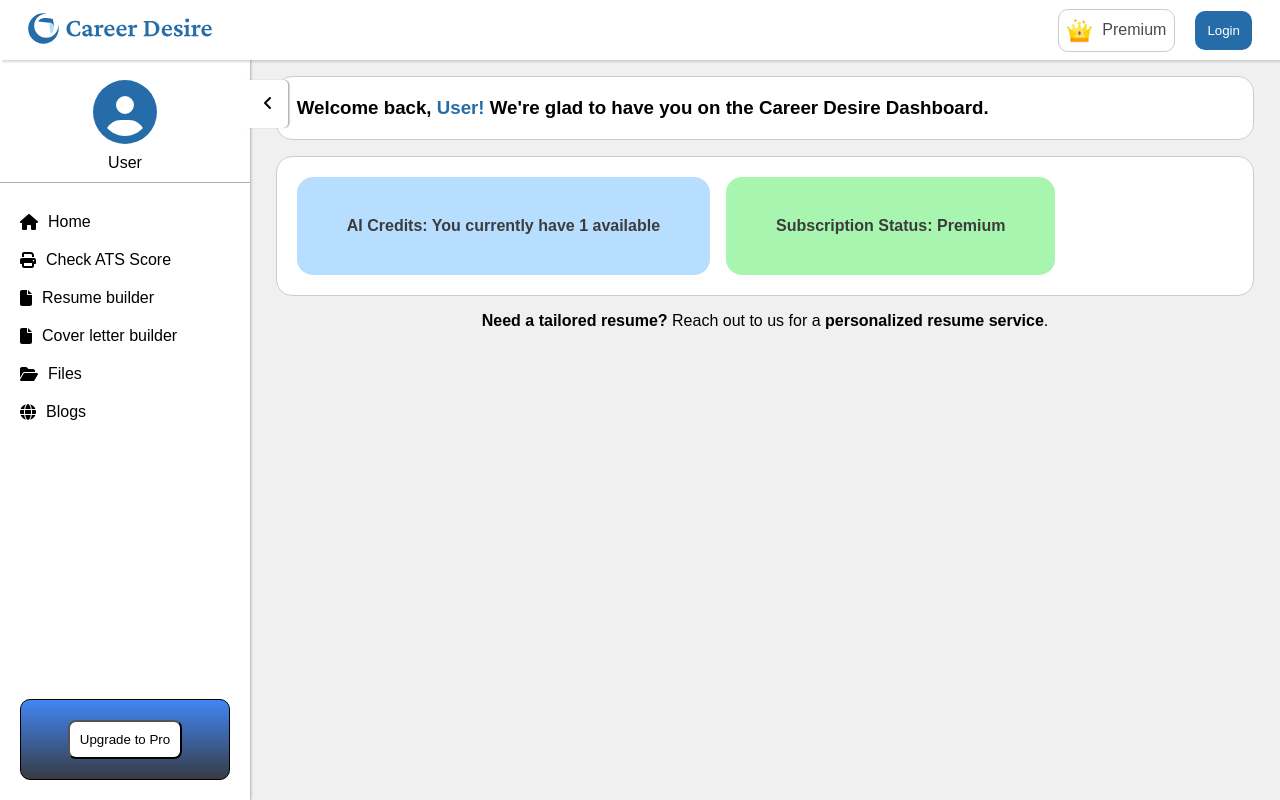
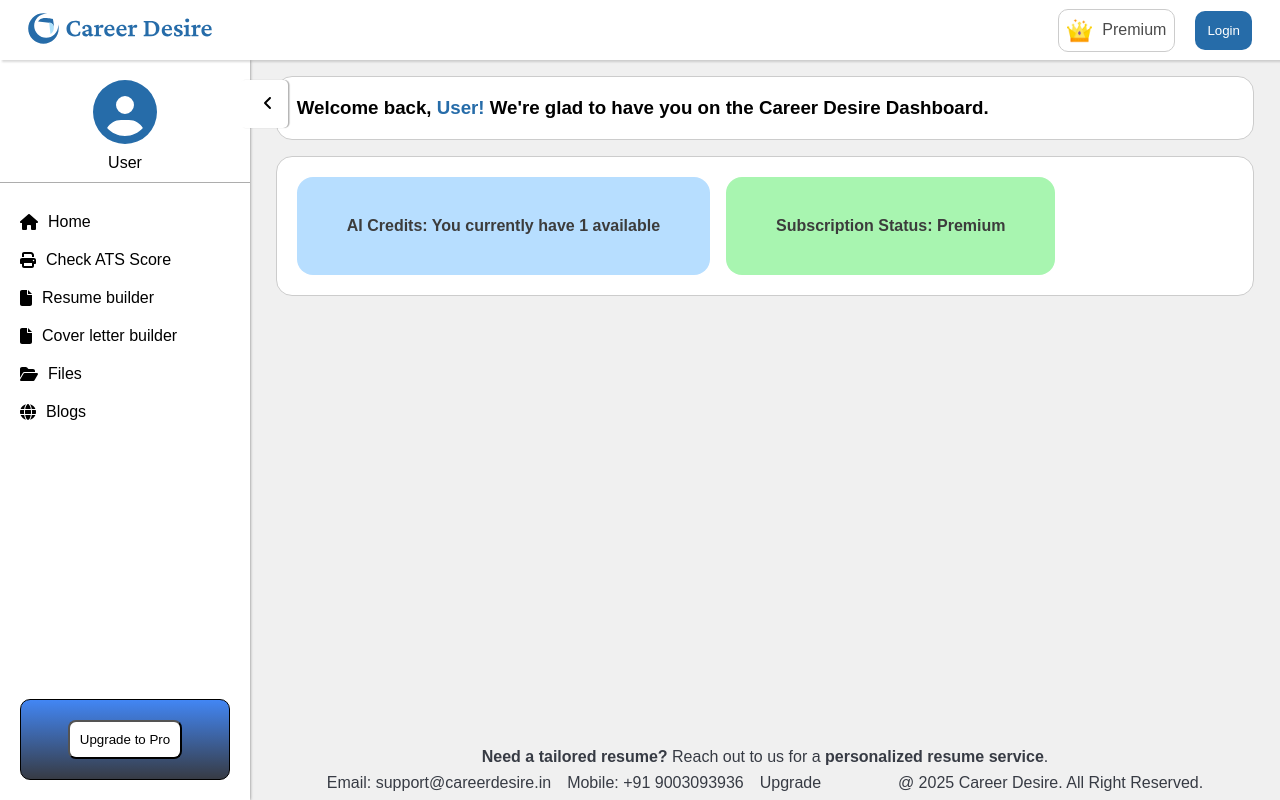
Before and after one commit to career-desire/dashboard, a React (Vite) app: page / in a window 1280 px wide. Built offline with nearby package versions, Linux system fonts and the light colour scheme; no server answers.

Commit message:
Add footer

```diff
--- a/src/layout/DashBody.jsx
+++ b/src/layout/DashBody.jsx
@@ -1,3 +1,5 @@
+import DashFooter from "./DashFooter";
+
 function DashBody({ user }) {
     return (
         <>
@@ -17,9 +19,7 @@
                     </div>
                 </div>
             </div>
-            <div className="grid-item personalized-resume">
-                <strong>Need a tailored resume?</strong> Reach out to us for a <b>personalized resume service</b>.
-            </div>
+            <DashFooter />
         </>
     );
 }
--- /dev/null
+++ b/src/layout/DashFooter.jsx
@@ -0,0 +1,25 @@
+import React, { useEffect, useState } from 'react'
+
+function DashFooter() {
+    const [year, setYear] = useState("")
+
+    useEffect(() => {
+        const date = new Date
+        setYear(date.getFullYear())
+    })
+    return (
+        <div className='dash-footer'>
+            <div className="grid-item personalized-resume">
+                <strong>Need a tailored resume?</strong> Reach out to us for a <b>personalized resume service</b>.
+            </div>
+            <ul>
+                <li>Email: support@careerdesire.in</li>
+                <li>Mobile: +91 9003093936</li>
+                <li>Upgrade</li>
+            </ul>
+            <p>@ {year} Career Desire. All Right Reserved.</p>
+        </div>
+    )
+}
+
+export default DashFooter
--- a/src/styles/Home.css
+++ b/src/styles/Home.css
@@ -157,6 +157,7 @@
 }
 
 .home-body-container {
+    position: relative;
     width: 100%;
     height: 100%;
     display: flex;
@@ -305,6 +306,34 @@
     color: #3c3c3c;
 }
 
+.dash-footer {
+    position: absolute;
+    bottom: 0;
+    left: 0;
+    width: 100%;
+    display: flex;
+    align-items: center;
+    justify-content: space-evenly;
+    flex-wrap: wrap;
+    gap: 0.5rem;
+    padding: 0.5rem;
+    color: #373B44;
+    text-align: center;
+}
+
+.dash-footer .personalized-resume {
+    width: 100%;
+}
+
+.dash-footer ul {
+    display: flex;
+    align-items: center;
+    justify-content: center;
+    flex-wrap: wrap;
+    list-style: none;
+    gap: 1rem;
+}
+
 @media screen and (min-width: 1440px) {
     .home-container {
         height: calc(100dvh - 80px);
```
